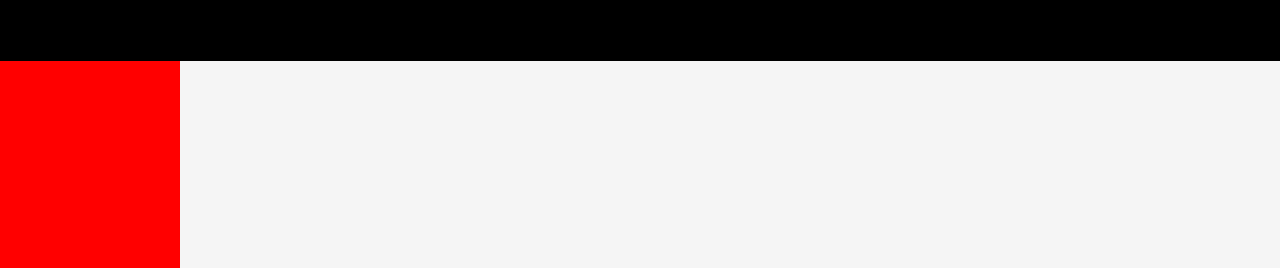
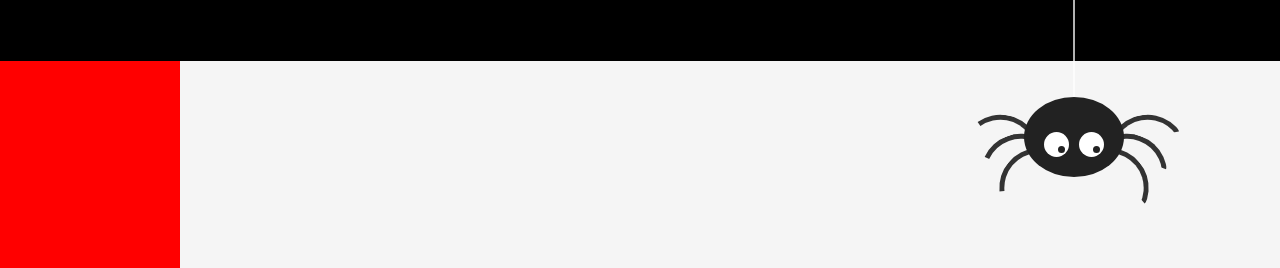
Before and after one commit to mdahtisham/Md-Ahtisham-Portfolio, a plain HTML site: page index.html in a window 1280 px wide. Shown: the part 583-851 px from the top of the page. Drawn offline with nearby package versions, Linux system fonts and the light colour scheme.

Commit message:
Update index.html

```diff
--- a/index.html
+++ b/index.html
@@ -23,8 +23,8 @@
 .spider {
   position: absolute;
   display: inline-block;
-  top: 60px;
-  left: 8%;
+  top: 600px;
+  left: 80%;
 
 
 
```
